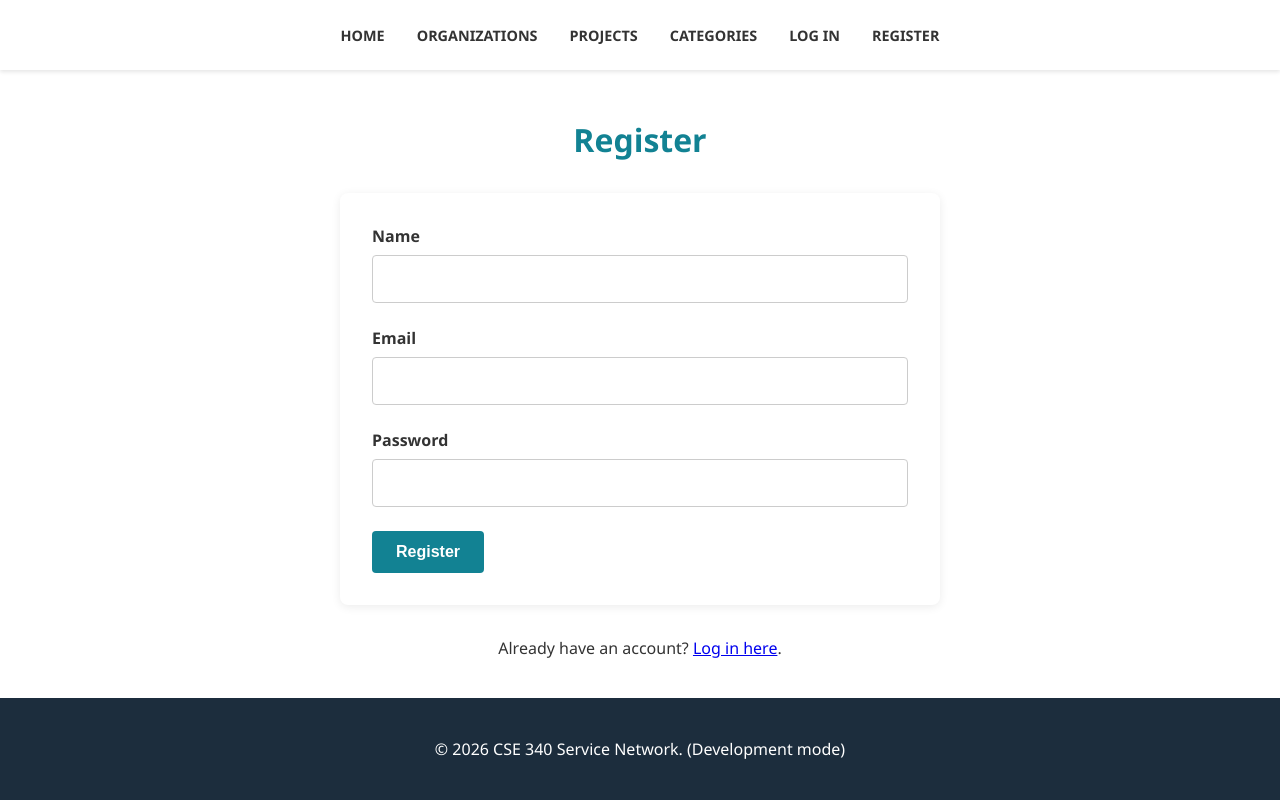
After one commit to davidjared123/cse340-course-repo-2026, a Node server app: page /register in a window 1280 px wide. The commit adds this page. Run offline with Node 20, Linux system fonts and the light colour scheme.

Commit message:
Implement W05 Learning Activities and Team Activity: Authentication, Authorization, Sessions, and Admin Role

```diff
--- a/package.json
+++ b/package.json
@@ -8,6 +8,7 @@
     "start": "node server.js"
   },
   "dependencies": {
+    "bcrypt": "^6.0.0",
     "ejs": "^3.1.9",
     "express": "^5.0.0",
     "express-session": "^1.19.0",
--- a/server.js
+++ b/server.js
@@ -56,9 +56,11 @@ app.use((req, res, next) => {
     next(); // Pass control to the next middleware or route
 });
 
-// Middleware to make NODE_ENV available to all templates
+// Middleware to make NODE_ENV, isLoggedIn, and user available to all templates
 app.use((req, res, next) => {
     res.locals.NODE_ENV = NODE_ENV;
+    res.locals.isLoggedIn = !!req.session.user;
+    res.locals.user = req.session.user || null;
     next();
 });
 
--- /dev/null
+++ b/src/controllers/users.js
@@ -0,0 +1,178 @@
+import bcrypt from 'bcrypt';
+import { body, validationResult } from 'express-validator';
+import {
+    createUser,
+    findUserByEmail,
+    authenticateUser
+} from '../models/users.js';
+
+// Validation rules for user registration
+const registrationValidation = [
+    body('name')
+        .trim()
+        .notEmpty().withMessage('Name is required')
+        .isLength({ max: 100 }).withMessage('Name must be 100 characters or less'),
+    body('email')
+        .trim()
+        .notEmpty().withMessage('Email is required')
+        .isEmail().withMessage('Please enter a valid email address')
+        .normalizeEmail(),
+    body('password')
+        .notEmpty().withMessage('Password is required')
+        .isLength({ min: 6 }).withMessage('Password must be at least 6 characters long')
+];
+
+// Validation rules for user login
+const loginValidation = [
+    body('email')
+        .trim()
+        .notEmpty().withMessage('Email is required')
+        .isEmail().withMessage('Please enter a valid email address')
+        .normalizeEmail(),
+    body('password')
+        .notEmpty().withMessage('Password is required')
+];
+
+/**
+ * Display registration form
+ */
+const showUserRegistrationForm = (req, res) => {
+    res.render('register', { title: 'Register' });
+};
+
+/**
+ * Process registration form submission
+ */
+const processUserRegistrationForm = async (req, res, next) => {
+    try {
+        const errors = validationResult(req);
+        if (!errors.isEmpty()) {
+            errors.array().forEach(error => {
+                req.flash('error', error.msg);
+            });
+            return res.redirect('/register');
+        }
+
+        const { name, email, password } = req.body;
+
+        // Check if user already exists
+        const existingUser = await findUserByEmail(email);
+        if (existingUser) {
+            req.flash('error', 'An account with that email address already exists.');
+            return res.redirect('/register');
+        }
+
+        // Hash the password with bcrypt (10 salt rounds)
+        const passwordHash = await bcrypt.hash(password, 10);
+
+        // Create the user in the database
+        await createUser(name, email, passwordHash);
+
+        req.flash('success', 'Registration successful! Please log in.');
+        res.redirect('/login');
+    } catch (err) {
+        next(err);
+    }
+};
+
+/**
+ * Display login form
+ */
+const showLoginForm = (req, res) => {
+    res.render('login', { title: 'Login' });
+};
+
+/**
+ * Process login form submission
+ */
+const processLoginForm = async (req, res, next) => {
+    try {
+        const errors = validationResult(req);
+        if (!errors.isEmpty()) {
+            errors.array().forEach(error => {
+                req.flash('error', error.msg);
+            });
+            return res.redirect('/login');
+        }
+
+        const { email, password } = req.body;
+        const user = await authenticateUser(email, password);
+
+        if (!user) {
+            req.flash('error', 'Invalid email or password.');
+            return res.redirect('/login');
+        }
+
+        // Store user in session
+        req.session.user = user;
+        req.flash('success', `Welcome back, ${user.name}!`);
+        res.redirect('/dashboard');
+    } catch (err) {
+        next(err);
+    }
+};
+
+/**
+ * Process user logout
+ */
+const processLogout = (req, res) => {
+    req.session.destroy(err => {
+        if (err) {
+            console.error('Error destroying session during logout:', err);
+        }
+        res.redirect('/login');
+    });
+};
+
+/**
+ * Display user dashboard (protected route)
+ */
+const showDashboard = (req, res) => {
+    res.render('dashboard', {
+        title: 'Dashboard',
+        user: req.session.user
+    });
+};
+
+/**
+ * Middleware to require authenticated user
+ */
+const requireLogin = (req, res, next) => {
+    if (!req.session.user) {
+        req.flash('error', 'You must be logged in to view that page.');
+        return res.redirect('/login');
+    }
+    next();
+};
+
+/**
+ * Middleware factory to require a specific role
+ * @param {string} role
+ * @returns {Function} Express middleware function
+ */
+const requireRole = (role) => {
+    return (req, res, next) => {
+        if (!req.session.user) {
+            req.flash('error', 'You must be logged in to view that page.');
+            return res.redirect('/login');
+        }
+        if (req.session.user.role_name !== role) {
+            req.flash('error', 'You are not authorized to view that page.');
+            return res.redirect('/');
+        }
+        next();
+    };
+};
+
+export {
+    registrationValidation,
+    loginValidation,
+    showUserRegistrationForm,
+    processUserRegistrationForm,
+    showLoginForm,
+    processLoginForm,
+    processLogout,
+    showDashboard,
+    requireLogin,
+    requireRole
+};
--- a/src/views/categories.ejs
+++ b/src/views/categories.ejs
@@ -8,6 +8,8 @@
                 </li>
             <% }); %>
         </ul>
-        <p><a href="/new-category" class="action-btn">Add a New Category</a></p>
+        <% if (typeof user !== 'undefined' && user && user.role_name === 'admin') { %>
+            <p><a href="/new-category" class="action-btn">Add a New Category</a></p>
+        <% } %>
     </main>
 <%- include('partials/footer') %>
--- a/src/views/category.ejs
+++ b/src/views/category.ejs
@@ -1,7 +1,9 @@
 <%- include('partials/header') %>
     <main>
         <h1><%= category.name %></h1>
-        <p><a href="/edit-category/<%= category.category_id %>" class="action-btn">Edit Category</a></p>
+        <% if (typeof user !== 'undefined' && user && user.role_name === 'admin') { %>
+            <p><a href="/edit-category/<%= category.category_id %>" class="action-btn">Edit Category</a></p>
+        <% } %>
 
         <h2>Service Projects in this Category</h2>
         <% if (projects && projects.length > 0) { %>
--- a/src/views/home.ejs
+++ b/src/views/home.ejs
@@ -5,6 +5,9 @@
                 <h2>Welcome to the CSE 340 Service Network!</h2>
                 <p>Our mission is to promote service across the world by connecting volunteers with service
                     opportunities in their community.</p>
+                <% if (typeof isLoggedIn !== 'undefined' && isLoggedIn && user) { %>
+                    <p>Welcome back, <strong><%= user.name %></strong>! Visit your <a href="/dashboard">Dashboard</a>.</p>
+                <% } %>
                 <a href="/projects" class="btn-primary">¡Inscribirme!</a>
             </div>
         </section>
--- a/src/views/organization.ejs
+++ b/src/views/organization.ejs
@@ -5,7 +5,9 @@
         <p><%= organizationDetails.description %></p>
         <p><strong>Contact:</strong> <a href="mailto:<%= organizationDetails.contact_email %>"><%= organizationDetails.contact_email %></a></p>
 
-        <p><a href="/edit-organization/<%= organizationDetails.organization_id %>" class="action-btn">Edit Organization</a></p>
+        <% if (typeof user !== 'undefined' && user && user.role_name === 'admin') { %>
+            <p><a href="/edit-organization/<%= organizationDetails.organization_id %>" class="action-btn">Edit Organization</a></p>
+        <% } %>
 
         <h3>Associated Service Projects</h3>
         <% if (projects && projects.length > 0) { %>
--- a/src/views/organizations.ejs
+++ b/src/views/organizations.ejs
@@ -12,6 +12,8 @@
                 </li>
             <% }); %>
         </ul>
-        <p><a href="/new-organization" class="action-btn">Add a new organization</a></p>
+        <% if (typeof user !== 'undefined' && user && user.role_name === 'admin') { %>
+            <p><a href="/new-organization" class="action-btn">Add a new organization</a></p>
+        <% } %>
     </main>
 <%- include('partials/footer') %>
--- a/src/views/partials/header.ejs
+++ b/src/views/partials/header.ejs
@@ -17,6 +17,13 @@
             <li><a href="/organizations">Organizations</a></li>
             <li><a href="/projects">Projects</a></li>
             <li><a href="/categories">Categories</a></li>
+            <% if (typeof isLoggedIn !== 'undefined' && isLoggedIn) { %>
+                <li><a href="/dashboard">Dashboard</a></li>
+                <li><a href="/logout">Log Out</a></li>
+            <% } else { %>
+                <li><a href="/login">Log In</a></li>
+                <li><a href="/register">Register</a></li>
+            <% } %>
         </ul>
     </nav>
 
--- a/src/views/projects.ejs
+++ b/src/views/projects.ejs
@@ -13,6 +13,8 @@
                 </li>
             <% }); %>
         </ul>
-        <p><a href="/new-project" class="action-btn">Add a New Service Project</a></p>
+        <% if (typeof user !== 'undefined' && user && user.role_name === 'admin') { %>
+            <p><a href="/new-project" class="action-btn">Add a New Service Project</a></p>
+        <% } %>
     </main>
 <%- include('partials/footer') %>
--- /dev/null
+++ b/src/views/register.ejs
@@ -0,0 +1,21 @@
+<%- include('partials/header') %>
+<main>
+    <h1><%= title %></h1>
+    <form action="/register" method="POST">
+        <div class="form-group">
+            <label for="name">Name</label>
+            <input type="text" id="name" name="name" maxlength="100" required />
+        </div>
+        <div class="form-group">
+            <label for="email">Email</label>
+            <input type="email" id="email" name="email" maxlength="100" required />
+        </div>
+        <div class="form-group">
+            <label for="password">Password</label>
+            <input type="password" id="password" name="password" minlength="6" required />
+        </div>
+        <button type="submit">Register</button>
+    </form>
+    <p>Already have an account? <a href="/login">Log in here</a>.</p>
+</main>
+<%- include('partials/footer') %>
```
Also changed, not shown: src/models/users.js (added, +94 -0 lines), src/routes.js (+34 -14 lines), src/setup.sql (+38 -0 lines), src/views/dashboard.ejs (added, +9 -0 lines), src/views/login.ejs (added, +17 -0 lines), src/views/project.ejs (+6 -4 lines), 1 other file.
